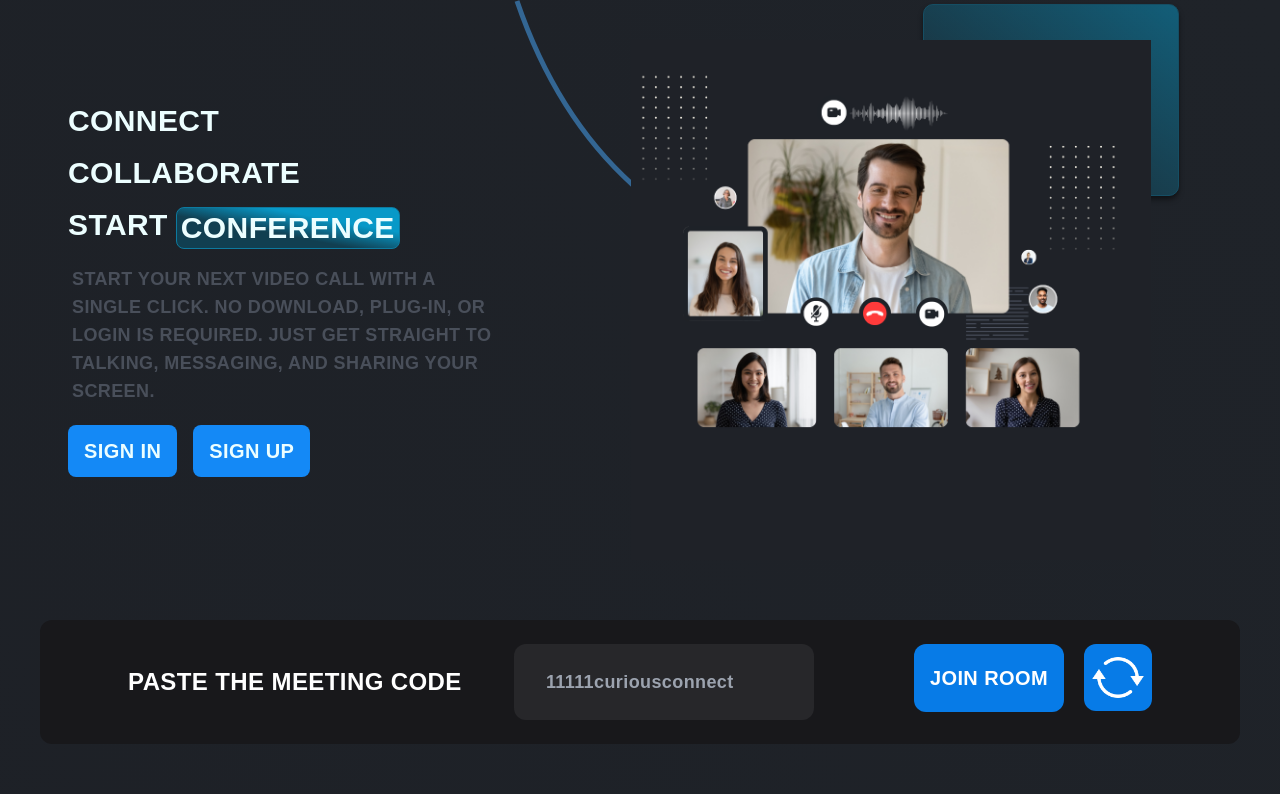
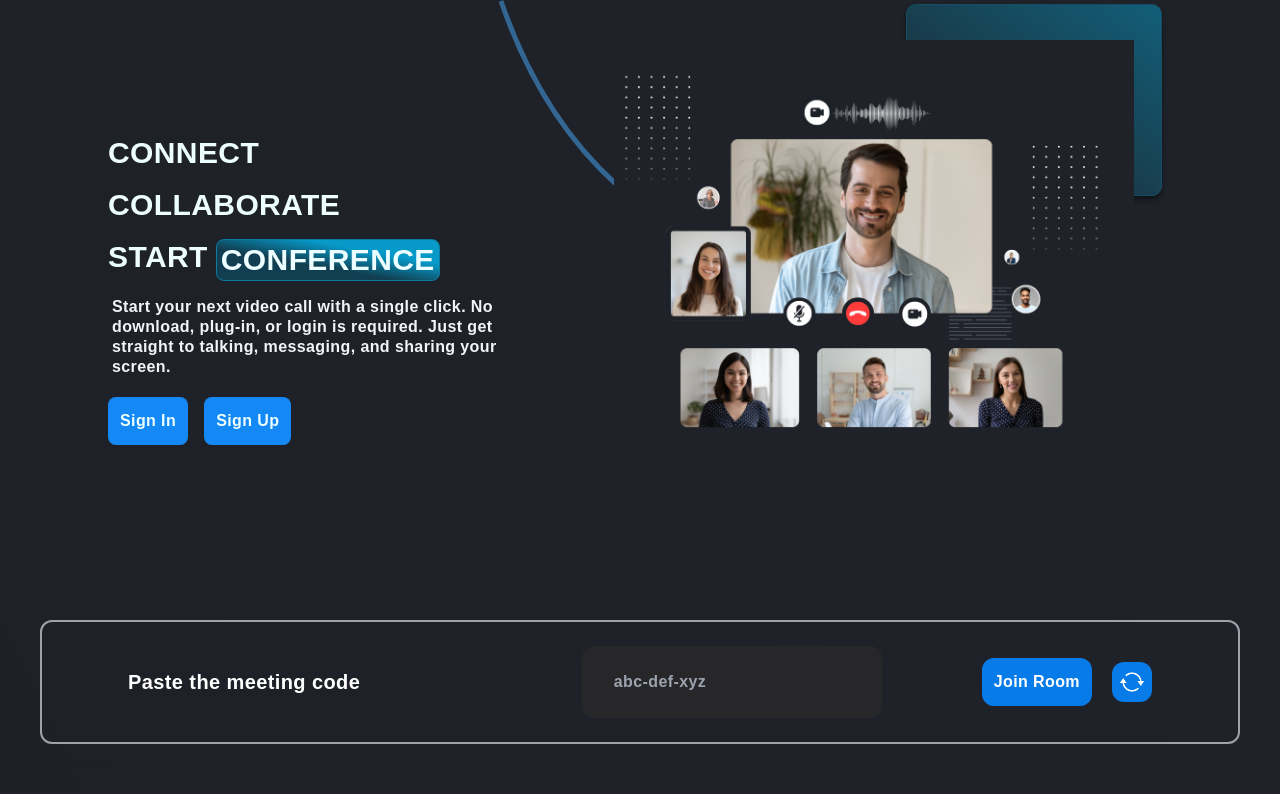
Before and after one commit to Curious-Ecosystem/Curious-Connect, a React (Vite) app in the folder frontend/: page / in a window 1280 px wide. Shown: the top 794 px of the page. Built offline with nearby package versions, Linux system fonts and the light colour scheme.

Commit message:
Hero Section Enhancements

```diff
--- a/frontend/src/Components/Pages/Landing-Page/HeroSection.jsx
+++ b/frontend/src/Components/Pages/Landing-Page/HeroSection.jsx
@@ -8,7 +8,7 @@ import JoinWithCode from "./JoinWithCode";
 const HeroSection = () => {
 	return (
 		<div>
-      <div className="justify-center tracking-wide items-center text-cyan-50 font-bold flex flex-col md:flex-row lg:pl-10 lg:pr-10 gap-2" >
+			<div className="justify-center tracking-wide items-center text-cyan-50 font-bold flex flex-col md:flex-row lg:pl-20 lg:pr-20 gap-2">
 				<div className="lg:w-[70%] w-full flex flex-col p-5 justify-center ">
 					<h1 className="text-2xl md:text-3xl font-bold leading-none p-2">
 						CONNECT
@@ -18,12 +18,14 @@ const HeroSection = () => {
 					</h1>
 					<h1 className="text-2xl md:text-3xl font-bold leading-tight p-2 mb-2 flex gap-2 flex-nowrap text-start">
 						START{" "}
-            <span className="bg-gradient2 border-[1px] border-[#0D7A9F] rounded-lg pt-0.5 pb-0.5 pr-1 pl-1 mb-">CONFERENCE</span>
+						<span className="bg-gradient2 border-[1px] border-[#0D7A9F] rounded-lg pt-0.5 pb-0.5 pr-1 pl-1 mb-">
+							CONFERENCE
+						</span>
 					</h1>
 
 					{/* paragraph */}
 					<div>
-            <p className="text-16 text-[#494F5A] md:text-lg text-start uppercase leading-5 px-3">
+						<p className="text-16 text-slate-100 md:text-md text-start Normal leading-5 px-3 font-poppins">
 							Start your next video call with a single click. No download,
 							plug-in, or login is required. Just get straight to talking,
 							messaging, and sharing your screen.
@@ -33,31 +35,42 @@ const HeroSection = () => {
 					{/* buttons */}
 					<div className="flex gap-4 mt-5 m-2 md:gap-4 md:m-2 md:mt-5 justify-start">
 						<button
-              className="text-lg md:text-xl py-1.5 px-2 md:py-3 md:px-4 rounded-lg"
-              style={{ backgroundColor: "#1489F6" }}
-            >
-              SIGN IN
+							className="text-md md:text-md p-3 rounded-lg"
+							style={{ backgroundColor: "#1489F6" }}>
+							Sign In
 						</button>
 						<button
-              className="text-lg md:text-xl py-1.5 px-2 md:py-3 md:px-4 rounded-lg"
-              style={{ backgroundColor: "#1489F6" }}
-            >
-              SIGN UP
+							className="text-md md:text-md p-3 rounded-lg"
+							style={{ backgroundColor: "#1489F6" }}>
+							Sign Up
 						</button>
 					</div>
 				</div>
 
 				{/* image div */}
 				<div className="w-full flex justify-center p-5 object-contain ">
-		<svg width="229" height="249" viewBox="0 0 229 249" className="lg:top-0 absolute lg:block hidden z-0 mr-[41vw]" fill="none" xmlns="http://www.w3.org/2000/svg">
-<path d="M3 1C62.0625 174.11 177.609 236.462 228 246" stroke="#408ACD" stroke-opacity="0.65" stroke-width="5"/>
+					<svg
+						width="229"
+						height="249"
+						viewBox="0 0 229 249"
+						className="lg:top-0 absolute lg:block hidden z-0 mr-[41vw]"
+						fill="none"
+						xmlns="http://www.w3.org/2000/svg">
+						<path
+							d="M3 1C62.0625 174.11 177.609 236.462 228 246"
+							stroke="#408ACD"
+							stroke-opacity="0.65"
+							stroke-width="5"
+						/>
 					</svg>
 					<img src={img} alt="home" className="w-[520px] mt-5 z-10" />
 					<div
 						className="lg:w-[20vw] shadow-md shadow-black lg:top-1 w-[20vw] lg:h-[15vw] z-0 h-[100px] absolute shadow-[rgba(0, 0, 0, 0.25)] shadow-[0px 4px 4px] rounded-[10px] border-[1px] lg:block hidden border-[#0D7A9F] border-[solid] ml-[25vw] opacity-50"
-            style={{background: "rgb(7,153,200)",
-background: "linear-gradient(216deg, rgba(7,153,200,1) 0%, rgba(17,63,81,0.3086484593837535) 91%)"}}
-          ></div>
+						style={{
+							background: "rgb(7,153,200)",
+							background:
+								"linear-gradient(216deg, rgba(7,153,200,1) 0%, rgba(17,63,81,0.3086484593837535) 91%)",
+						}}></div>
 				</div>
 			</div>
 			<div>
--- a/frontend/src/Components/Pages/Landing-Page/JoinWithCode.jsx
+++ b/frontend/src/Components/Pages/Landing-Page/JoinWithCode.jsx
@@ -2,22 +2,22 @@ import React from "react";
 import img2 from "../../../assets/Landing-Page-Assets/refresh.png";
 const JoinWithCode = () => {
 	return (
-    <div className="flex tracking-wide justify-center mb-20 items-center px-16 py-6 lg:m-10 m-3 font-bold text-white uppercase rounded-xl bg-zinc-900 max-md:px-5">
-      <div className="flex gap-5 w-full max-w-screen-lg max-md:flex-wrap max-md:max-w-full">
-        <div className="flex-auto my-auto text-2xl">paste the meeting code</div>
+		<div className="flex tracking-wide justify-center mb-20 items-center px-16 py-6 lg:m-10 m-3 font-bold text-white normal rounded-xl bg-transparent border-2 border-zinc-400 max-md:px-5">
+			<div className="flex gap-5 w-full max-w-screen-lg max-md:flex-wrap max-md:max-w-[500px]">
+				<div className="flex-auto my-auto text-xl whitespace-nowrap">
+					Paste the meeting code
+				</div>
 				<input
-          className="justify-center lg:mr-20 md:w-fit lg:w-[300px] px-8 py-6 text-lg whitespace-nowrap rounded-xl bg-zinc-800 max-md:px-5 "
-          placeholder="11111curiousconnect"
-        ></input>
-        <div className="justify-center self-start px-4 py-5 text-xl bg-[#077BE7] rounded-xl cursor-pointer hover:bg-transparent hover:border-[1px] hover:border-[#077BE7]">
-          JOIN ROOM
+					className="justify-center lg:mr-20 md:w-fit lg:w-[300px] px-8 py-6 text-md whitespace-nowrap rounded-xl bg-zinc-800 max-md:px-5 "
+					placeholder="abc-def-xyz"></input>
+				<div className="justify-center self-center p-3 text-md bg-[#077BE7] rounded-xl cursor-pointer hover:bg-transparent hover:border-[1px] hover:border-[#077BE7]">
+					Join Room
 				</div>
 				<img
 					loading="lazy"
 					src={img2}
-          className="justify-center self-start cursor-pointer w-[68px] h-[67px] p-2 bg-[#077BE7] rounded-xl hover:bg-transparent hover:border-[1px] hover:border-[#077BE7]"
+					className="flex justify-center items-center self-center cursor-pointer w-[40px] h-[40px] p-2 bg-[#077BE7] rounded-xl hover:bg-transparent hover:border-[1px] hover:border-[#077BE7]"
 				/>
-
 			</div>
 		</div>
 	);
```
Lines whose indentation alone changed are shown as unchanged.
